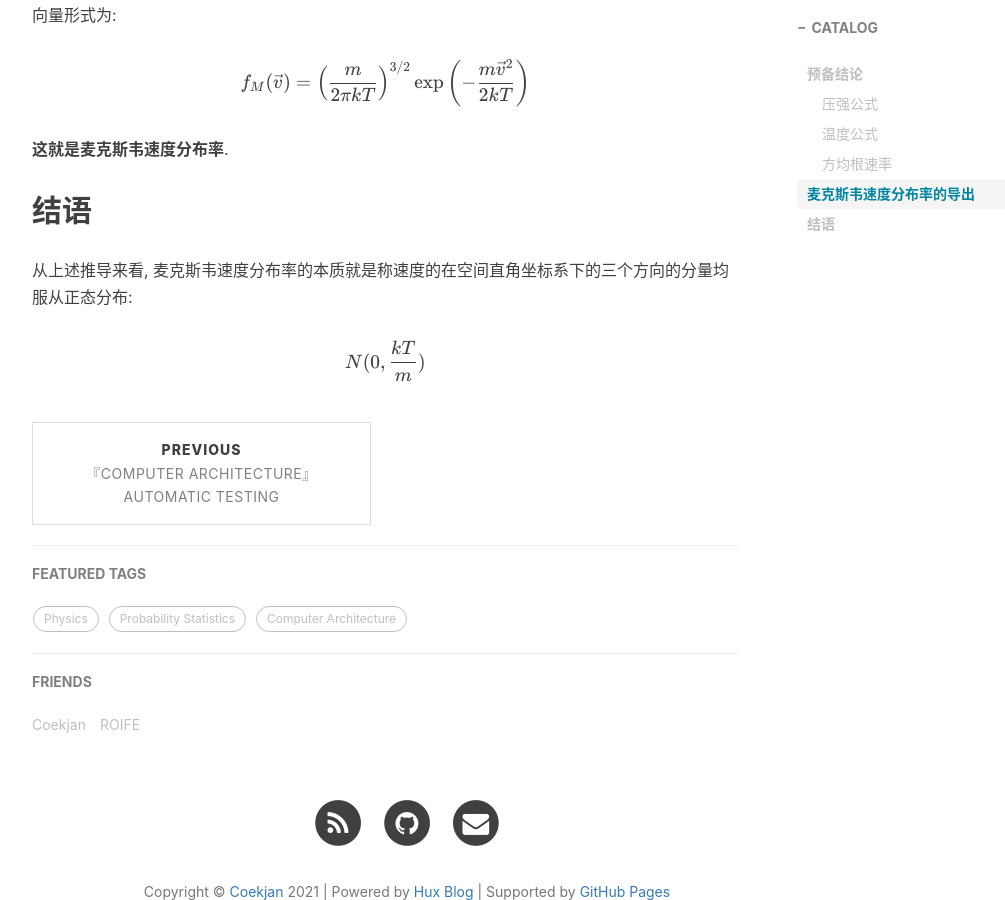
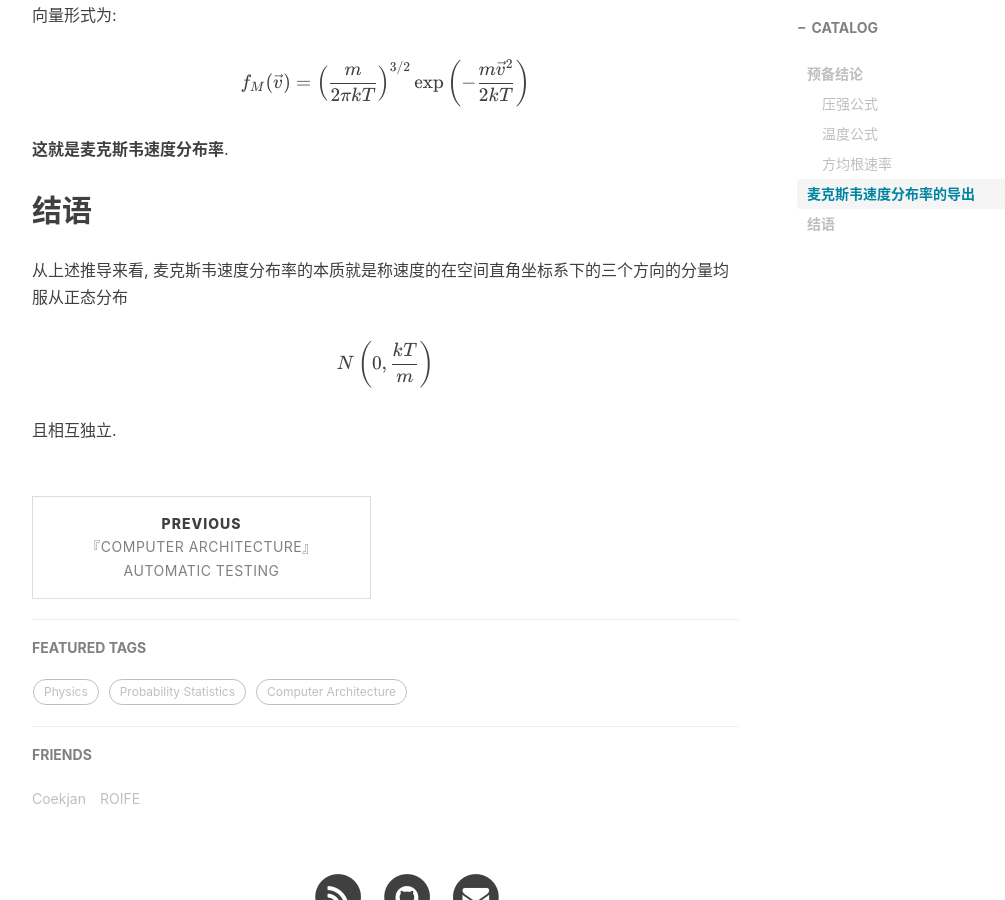
Before and after one commit to Coekjan/coekjan.github.io, a Jekyll site: the page built from _posts/Physics/2021-01-15-What-Is-Maxwell-Velocity-Distribution-Law.md, in a window 1280 px wide and 900 px high, scrolled down 4451 px. Shown: the whole window, without its empty margins (233-1238 px from the left). Built offline with Jekyll 4.4.1, drawn with Linux system fonts in a browser that asks for light colours; nearby versions of some CDN libraries; comment, search, counter and statistics services are not loaded.

Commit message:
Update 2021-01-15-What-Is-Maxwell-Velocity-Distribution-Law.md

```diff
--- a/_posts/Physics/2021-01-15-What-Is-Maxwell-Velocity-Distribution-Law.md
+++ b/_posts/Physics/2021-01-15-What-Is-Maxwell-Velocity-Distribution-Law.md
@@ -173,8 +173,10 @@ $$
 
 ## 结语
 
-从上述推导来看, 麦克斯韦速度分布率的本质就是称速度的在空间直角坐标系下的三个方向的分量均服从正态分布:
+从上述推导来看, 麦克斯韦速度分布率的本质就是称速度的在空间直角坐标系下的三个方向的分量均服从正态分布
 
 $$
-N(0,\frac{kT}{m})
+N\left(0,\frac{kT}{m}\right)
 $$
+
+且相互独立.
```
